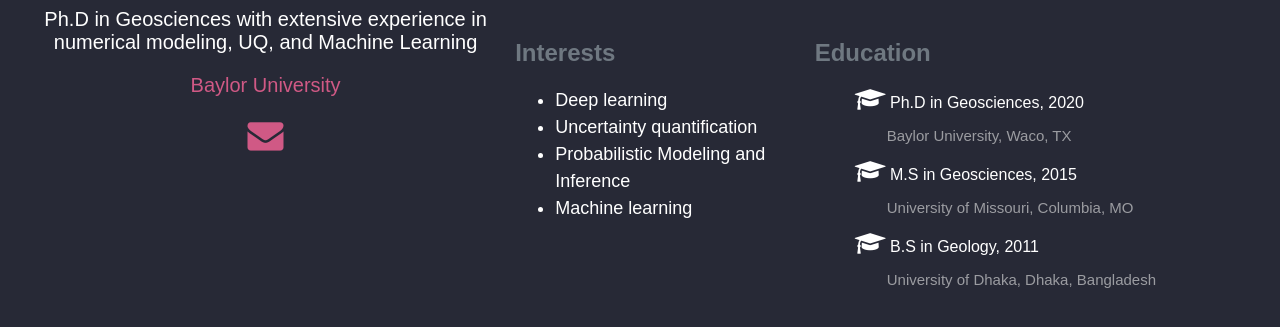
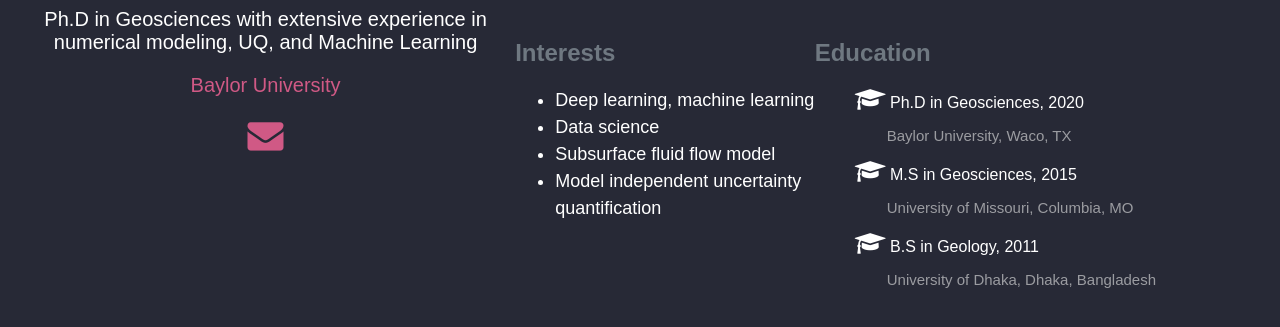
Before and after one commit to bulbulahmmed/bulbulahmmed.github.io, a plain HTML site: page index.html in a window 1280 px wide. Shown: the part 337-664 px from the top of the page. Drawn offline with Linux system fonts and the light colour scheme.

Commit message:
html file added

```diff
--- a/index.html
+++ b/index.html
@@ -8,7 +8,7 @@
 	<link rel="stylesheet" href="https://use.fontawesome.com/releases/v5.4.1/css/all.css">
 	<link rel="stylesheet" href="https://cdnjs.cloudflare.com/ajax/libs/font-awesome/4.7.0/css/font-awesome.min.css">
 
-	<title>humayan website</title>
+	<title>Bulbul research profile</title>
 </head>
 
 <body>
@@ -49,10 +49,10 @@
 				<div class="interest">
 					<h2>Interests</h2>
 					<ul>
-						<li>Deep learning</li>
-						<li>Uncertainty quantification</li>
-						<li>Probabilistic Modeling and Inference</li>
-						<li>Machine learning</li>
+						<li>Deep learning, machine learning</li>
+						<li>Data science</li>
+						<li>Subsurface fluid flow model</li>
+						<li>Model independent uncertainty quantification</li>
 					</ul>
 				</div>
 				<div class="edu">
```
